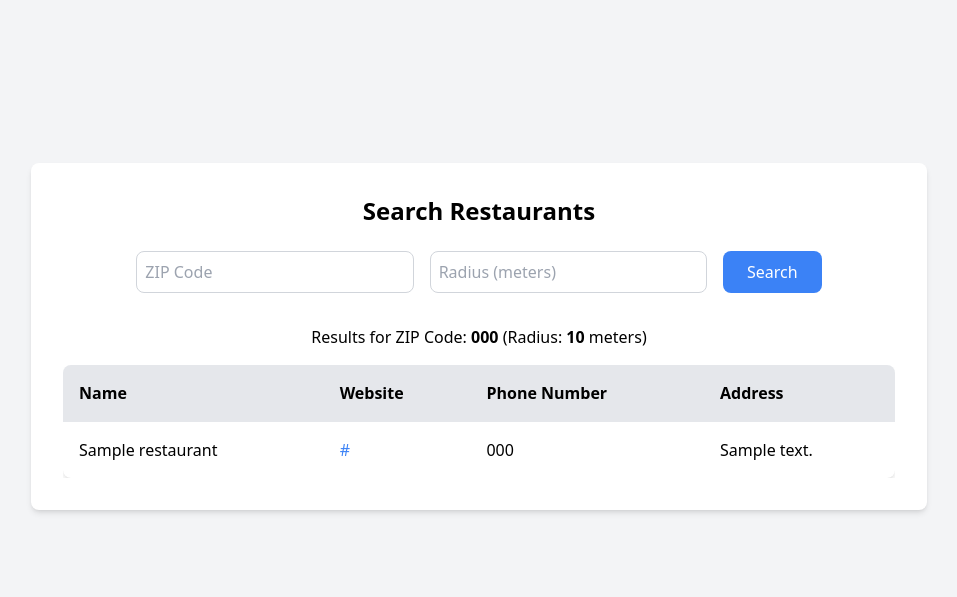
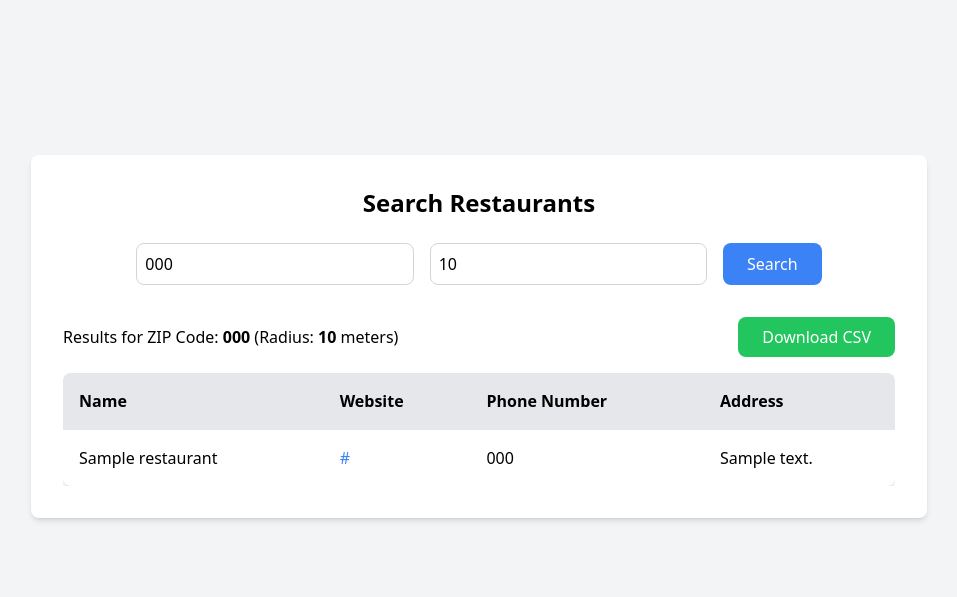
Before and after one commit to awnold/restaurant-finder, a Flask app: template templates/index.html in a window 1280 px wide. Shown: the part 68-665 px from the top of the page, without its empty margins (161-1118 px from the left). Run offline with Flask 3, Linux system fonts and the light colour scheme; the template is opened without the code that fills it: most values are stand-ins (such as "Sample title", 1, 10 or a date in 2020); some libraries are stand-ins or nearby versions.

Commit message:
Added ability to download results as a CSV file

```diff
--- a/app.py
+++ b/app.py
@@ -1,7 +1,8 @@
-from flask import Flask, render_template, request
+from flask import Flask, render_template, request, make_response
 import pandas as pd
 import requests
 from datetime import datetime
+from io import StringIO
 
 app = Flask(__name__)
 
@@ -39,7 +40,7 @@ def get_restaurants_by_lat_long(lat, lon, radius=1000):
         website = element.get('tags', {}).get('website', '')
         phone_number = element.get('tags', {}).get('phone', '')
 
-        # Filter out restaraunts with no address
+        # Filter out restaurants with no address
         if address.strip():
             restaurant_data.append({
                 'Name': name,
@@ -75,5 +76,26 @@ def index():
 
     return render_template("index.html", results=results, zip_code=zip_code, radius=radius, error_message=error_message)
 
+# Route to download CSV file
+@app.route("/download_csv")
+def download_csv():
+    zip_code = request.args.get('zip_code', '')
+    radius = request.args.get('radius', '')
+    lat, lon = get_lat_lon_from_zip(zip_code)
+    results = get_restaurants_by_lat_long(lat, lon, radius)
+
+    # Create a CSV file from the results
+    df = pd.DataFrame(results)
+    csv_data = StringIO()
+    df.to_csv(csv_data, index=False)
+    csv_data.seek(0)
+
+    # Create the response object to send the CSV file
+    response = make_response(csv_data.getvalue())
+    response.headers["Content-Disposition"] = f"attachment; filename=restaurants_{zip_code}_{radius}.csv"
+    response.headers["Content-Type"] = "text/csv"
+
+    return response
+
 if __name__ == "__main__":
     app.run(debug=True)
--- a/templates/index.html
+++ b/templates/index.html
@@ -25,10 +25,10 @@
 
             <!-- Input form -->
             <form method="POST" class="flex space-x-4 justify-center mb-8">
-                <input type="text" id="zip_code" name="zip_code" placeholder="ZIP Code" required
+                <input type="text" id="zip_code" name="zip_code" placeholder="ZIP Code" value="{{ zip_code }}" required
                     class="p-2 w-1/3 border border-gray-300 rounded-lg focus:outline-none focus:ring-2 focus:ring-blue-500">
 
-                <input type="text" id="radius" name="radius" placeholder="Radius (meters)" required
+                <input type="text" id="radius" name="radius" placeholder="Radius (meters)" value="{{ radius }}" required
                     class="p-2 w-1/3 border border-gray-300 rounded-lg focus:outline-none focus:ring-2 focus:ring-blue-500">
 
                 <button type="submit"
@@ -44,7 +44,13 @@
 
             <!-- Display results -->
             {% if results %}
-                <p class="text-base text-center mt-8">Results for ZIP Code: <b>{{ zip_code }}</b> (Radius: <b>{{ radius }}</b> meters)</p>
+                <div class="flex flex-col md:flex-row md:justify-between items-center space-y-4 md:space-y-0">
+                    <p class="text-base text-center md:text-left">Results for ZIP Code: <b>{{ zip_code }}</b> (Radius: <b>{{ radius }}</b> meters)</p>
+                    <a href="/download_csv?zip_code={{ zip_code }}&radius={{ radius }}" class="bg-green-500 text-white px-6 py-2 rounded-lg hover:bg-green-600 focus:outline-none focus:ring-2 focus:ring-green-500">
+                        Download CSV
+                    </a>
+                </div>
+
                 <div class="overflow-x-auto mt-4">
                     <table class="w-full min-w-full bg-white shadow-md rounded-lg overflow-hidden">
                         <thead class="bg-gray-200">
```
